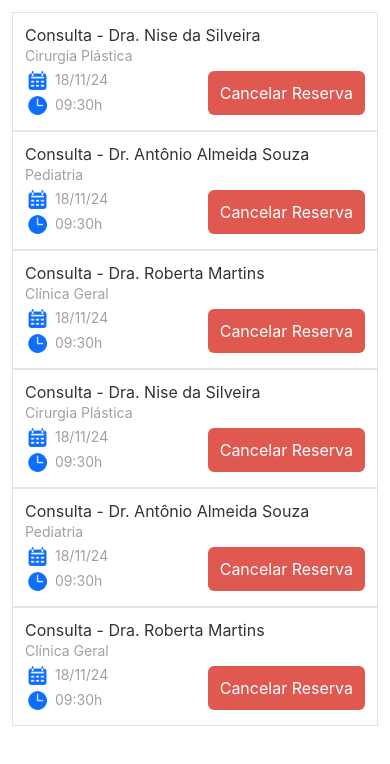
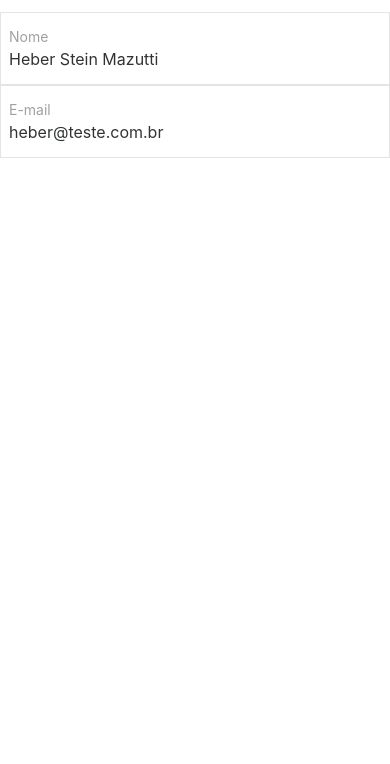
Before and after one commit to lipeSantos97/agenda-mobile, a React Native app: screen / in a window 390 px wide. Shown: the top 764 px of the page. Built offline with nearby package versions, Linux system fonts and the light colour scheme.

Commit message:
finalizada aba profile

```diff
--- a/App.js
+++ b/App.js
@@ -1,12 +1,13 @@
 import Login from "./src/screens/login/login"
 import Account from "./src/screens/account/account"
-import Home from "./src/screens/home/home"
+import Home from "./src/screens/abahome/abahome"
 import AbaCalendar from "./src/screens/abacalendar/abacalendar"
+import AbaProfile from "./src/screens/abaprofile/abaprofile"
 
 function App() {
   return (
     <>
-      <AbaCalendar />
+      <AbaProfile />
     </>
   )
 }
--- a/src/components/Appointment/appointment.style.js
+++ b/src/components/Appointment/appointment.style.js
@@ -1,10 +1,9 @@
-import { appointments } from "../../constants/data.js"
 import { COLORS, FONT_SIZE } from "../../constants/theme.js"
 
 export const styles = {
   appointment: {
-    backGroundColor: COLORS.white,
     flex: 1,
+    backgroundColor: COLORS.white,
     padding: 12,
     borderWidth: 1,
     borderColor: COLORS.gray4,
@@ -41,10 +40,8 @@
     flex: 1,
   },
   containerButton: {
-    justifyContent: "center",
-    alignItems: "center",
+    marginTop: 5,
   },
-
   container: {
     flexDirection: "row",
   },
--- /dev/null
+++ b/src/screens/abaprofile/abaprofile.jsx
@@ -0,0 +1,18 @@
+import { View, Text } from 'react-native';
+import { styles } from "./abaprofile.style"
+
+function AbaProfile() {
+
+    return <View style={styles.container}>
+        <View style={styles.item}>
+            <Text style={styles.title}>Nome</Text>
+            <Text style={styles.text}>Heber Stein Mazutti</Text>
+        </View>
+
+        <View style={styles.item}>
+            <Text style={styles.title}>E-mail</Text>
+            <Text style={styles.text}>heber@teste.com.br</Text>
+        </View>
+    </View>
+}
+export default AbaProfile
--- /dev/null
+++ b/src/screens/abaprofile/abaprofile.style.js
@@ -0,0 +1,26 @@
+import { COLORS, FONT_SIZE } from "../../constants/theme.js"
+
+export const styles = {
+  container: {
+    backGroundColor: COLORS.white,
+    flex: 1,
+    paddingTop: 12,
+  },
+  item: {
+    borderWidth: 1,
+    borderColor: COLORS.gray4,
+    paddingLeft: 8,
+    paddingTop: 15,
+    paddingBottom: 15,
+  },
+  title: {
+    fontSize: FONT_SIZE.sm,
+    color: COLORS.gray3,
+    marginBottom: 4,
+  },
+
+  text: {
+    fontSize: FONT_SIZE.md,
+    color: COLORS.gray1,
+  },
+}
```
